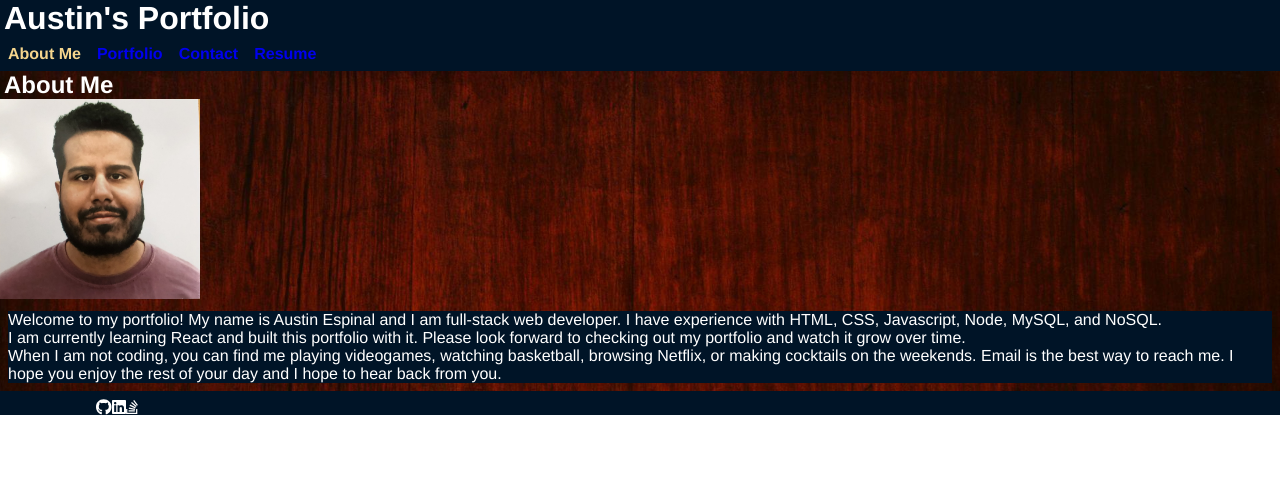
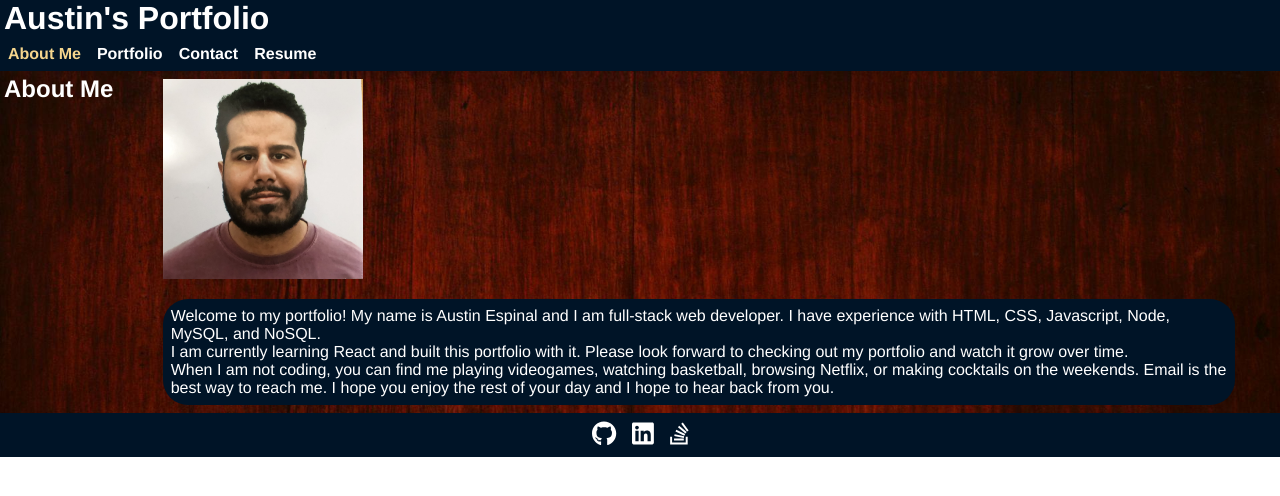
Before and after one commit to austin-espinal/web-dev-portfolio, a React (Create React App) app: page / in a window 1280 px wide. Shown: the top 496 px of the page. Built offline with nearby package versions, Linux system fonts and the light colour scheme.

Commit message:
adjusted footer and icon links

```diff
--- a/src/App.js
+++ b/src/App.js
@@ -1,4 +1,4 @@
-import React, {useState} from 'react';
+import React, {useState, useEffect} from 'react';
 // import logo from './logo.svg';
 // import './App.css';
 import Header from './components/Header';
@@ -11,6 +11,10 @@ import Resume from './components/Resume';
 import './assets/css/style.css'
 
 function App() {
+  useEffect(() => {
+    document.title = "My Profile"
+  });
+
   const [currentPage, setCurrentPage] = useState('About');
 
   const renderPage = () => {
@@ -48,7 +52,7 @@ function App() {
       <Header></Header>
       <Nav currentPage={currentPage} pageChange={pageChange}/>
       </header>
-      <main className="bg-image mb-2">
+      <main className="bg-image">
         {renderPage()}
       </main>
       <Footer></Footer>
--- a/src/assets/css/style.css
+++ b/src/assets/css/style.css
@@ -26,6 +26,7 @@ body {
 .bg {
     background-color: var(--primary-color);
 }
+
 .bg-image {
     background-image: url('../images/mahogany-hero.jpg');
     background-size: cover;
@@ -55,6 +56,32 @@ body {
 li {
     list-style: none;
 }
+
+.border {
+  border: var(--primary-color);
+}
+
+img {
+  pointer-events: none;
+}
+
+a {
+  text-decoration: none;
+  color: inherit;
+}
+
+a:hover {
+  color: var(--quaternary-color);
+}
+
+nav a:hover{
+  background-color: var(--tertiary-color);
+}
+
+#link-icons {
+  font-size: 25px;
+}
+
 
 /* CARDS */
 .card {
@@ -598,6 +625,9 @@ li {
   .round-80-25 {
     border-radius: 80px 25px;
   }
+  .round-25 {
+    border-radius: 25px;
+  }
 
   .opacity-8 {
     opacity: 0.8;
--- a/src/components/About/index.js
+++ b/src/components/About/index.js
@@ -4,10 +4,10 @@ import profileImage from "../../assets/images/me2.jpg"
 function About() {
     return (
         <div className="flex-row">
-            <h2 className="ml-1">About Me</h2>
-            <div>
-            <img className="profile-thumbnail col-12" src={profileImage} alt="Austin Espinal"/>
-            <p className="bg m-2">Welcome to my portfolio! My name is Austin Espinal and I am full-stack web developer. I have experience with HTML, CSS, Javascript, Node, MySQL, and NoSQL.<br />
+            <h2 className="m-1">About Me</h2>
+            <div className="container">
+            <img className="profile-thumbnail col-12 m-2" src={profileImage} alt="Austin Espinal"/>
+            <p className="bg m-2 p-2 round-25">Welcome to my portfolio! My name is Austin Espinal and I am full-stack web developer. I have experience with HTML, CSS, Javascript, Node, MySQL, and NoSQL.<br />
                     I am currently learning React and built this portfolio with it. Please look forward to checking out my portfolio and watch it grow over time.<br />
                     When I am not coding, you can find me playing videogames, watching basketball, browsing Netflix, or making cocktails on the weekends.
                     Email is the best way to reach me. I hope you enjoy the rest of your day and I hope to hear back from you.
--- a/src/components/Contact/index.js
+++ b/src/components/Contact/index.js
@@ -38,7 +38,8 @@ function Contact() {
     return (
         <section>
             <h2 className="ml-1">Contact Me</h2>
-            <div className="bg container">
+            <div className="container">
+                <div className="bg round-25 m-2 p-2">
                 <form id="contact-form" onSubmit={handleSubmit}>
                     <div>
                         <label htmlFor="name">Name:</label>
@@ -59,6 +60,7 @@ function Contact() {
                     )}
                     <button type="submit">Submit</button>
                 </form>
+                </div>
             </div>
         </section>
     )
--- a/src/components/Footer/index.js
+++ b/src/components/Footer/index.js
@@ -4,11 +4,11 @@ import { faGithub, faLinkedin, faStackOverflow } from "@fortawesome/free-brands-
 
 function Footer() {
     return (
-        <footer className="flex-row bg">
-            <div className="container flex-row">
-            <FontAwesomeIcon icon={faGithub}><a href="https://github.com/austin-espinal" target="_blank" rel="noreferrer" aria-label="link to Austin's Github"></a></FontAwesomeIcon>
-            <FontAwesomeIcon icon={faLinkedin}><a href="https://stackoverflow.com/users/18443433/austin-espinal" target="_blank" rel="noreferrer" aria-label="link to Austin's Linkedin"></a></FontAwesomeIcon>
-            <FontAwesomeIcon icon={faStackOverflow}><a href="https://stackoverflow.com/users/18443433/austin-espinal" target="_blank" rel="noreferrer" aria-label="link to Austin's Stack Overflow"></a></FontAwesomeIcon>
+        <footer className="flex-row justify-space-around">
+            <div id="link-icons" className="align-center">
+            <a href="https://github.com/austin-espinal" target="_blank" rel="noreferrer" aria-label="icon link to Austin's Github"><FontAwesomeIcon icon={faGithub} className="m-2" /></a>
+            <a href="https://stackoverflow.com/users/18443433/austin-espinal" target="_blank" rel="noreferrer" aria-label="icon link to Austin's Linkedin"><FontAwesomeIcon icon={faLinkedin} className="m-2" /></a>
+            <a href="https://stackoverflow.com/users/18443433/austin-espinal" target="_blank" rel="noreferrer" aria-label="icon link to Austin's Stack Overflow"><FontAwesomeIcon icon={faStackOverflow} className="m-2" /></a>
             </div>
         </footer>
     );
--- a/src/components/Project/index.js
+++ b/src/components/Project/index.js
@@ -65,7 +65,7 @@ function Project() {
                         </div>
                         <div className="card-body">
                             <a href={project.url} target="_blank" rel="noreferrer"><h3>{project.name}</h3></a>
-                            <FontAwesomeIcon icon={faGithub}><a href={project.git} target="_blank" rel="noreferrer"></a></FontAwesomeIcon>
+                            <a href={project.git} target="_blank" rel="noreferrer" id="link-icons"><FontAwesomeIcon icon={faGithub} /></a>
                         </div>
                     </div>
                 </div>
```
Also changed, not shown: 2 other files (tests, documents, lock files or other folders).
